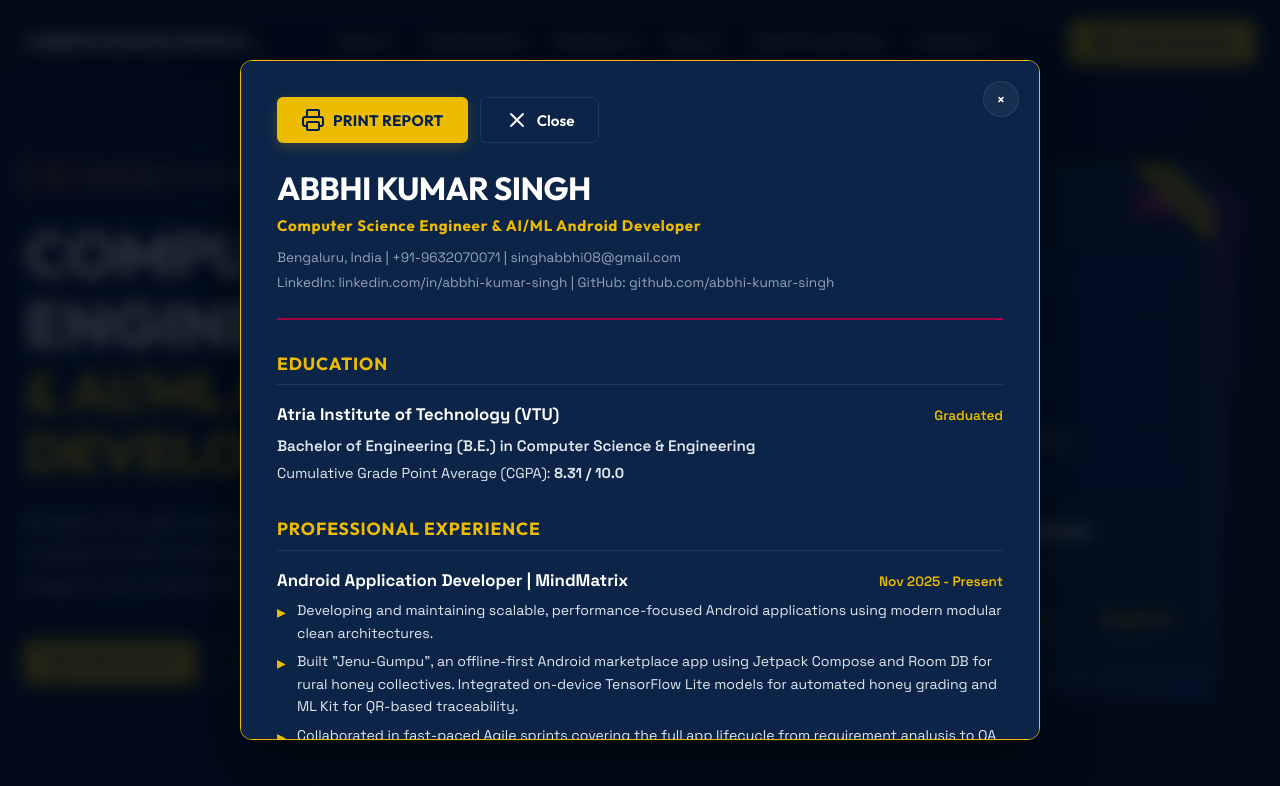
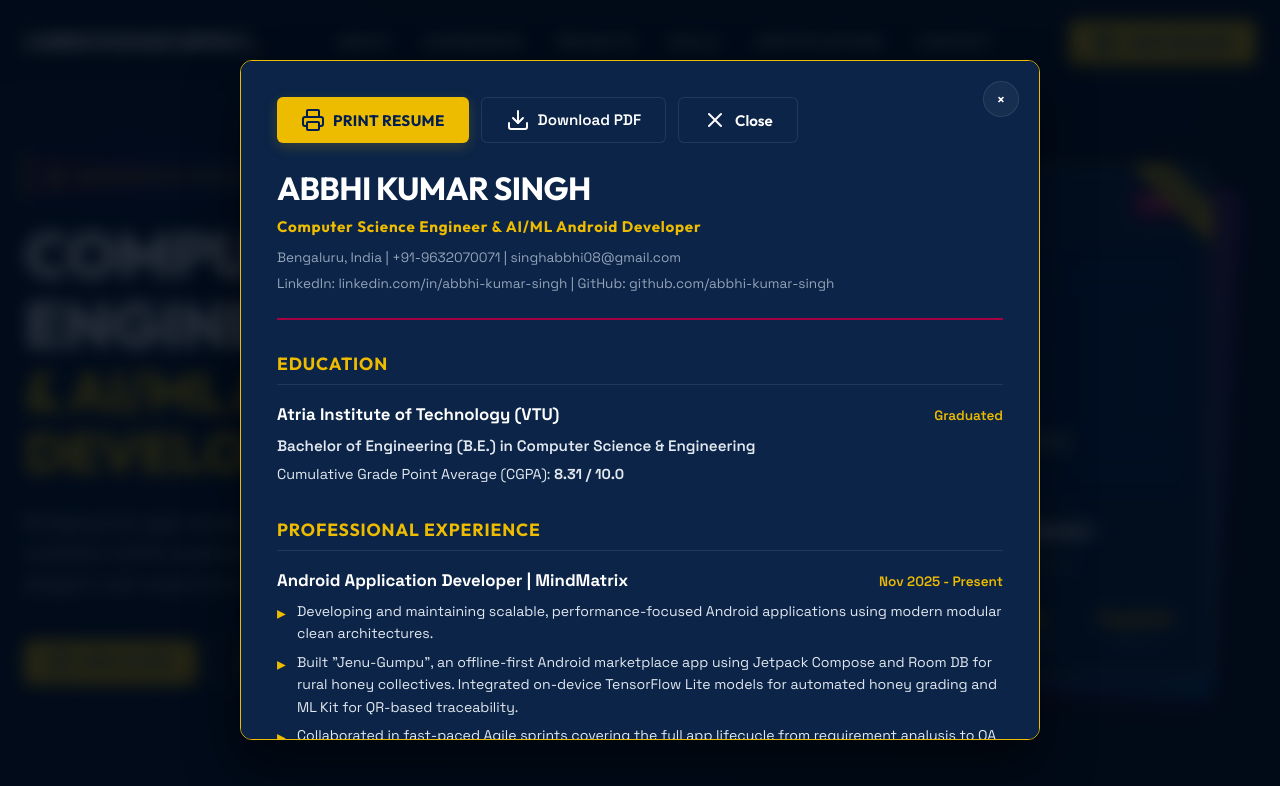
Before and after one commit to abbhix8/abbhi-portfolio, a plain HTML site: page index.html in a window 1280 px wide. Both pictures are taken after a click on the button "VIEW RESUME". Shown: the top 786 px of the page. Drawn offline with nearby package versions, Linux system fonts and the light colour scheme.

Commit message:
Update: Renamed print button and added direct Download PDF link to resume.pdf

```diff
--- a/index.html
+++ b/index.html
@@ -711,7 +711,8 @@
 
       <!-- Print Actions -->
       <div class="resume-actions-top">
-        <button class="btn-gold" id="printResumeBtn"><i data-lucide="printer"></i> Print Report</button>
+        <button class="btn-gold" id="printResumeBtn"><i data-lucide="printer"></i> Print Resume</button>
+        <a href="resume.pdf" class="btn-secondary" id="downloadPdfResumeBtn" download="Abbhi_Kumar_Singh_Resume.pdf" target="_blank"><i data-lucide="download"></i> Download PDF</a>
         <button class="btn-secondary modal-close-btn-text" onclick="document.getElementById('resumeModal').classList.remove('active'); document.body.classList.remove('no-scroll');"><i data-lucide="x"></i> Close</button>
       </div>
 
```
